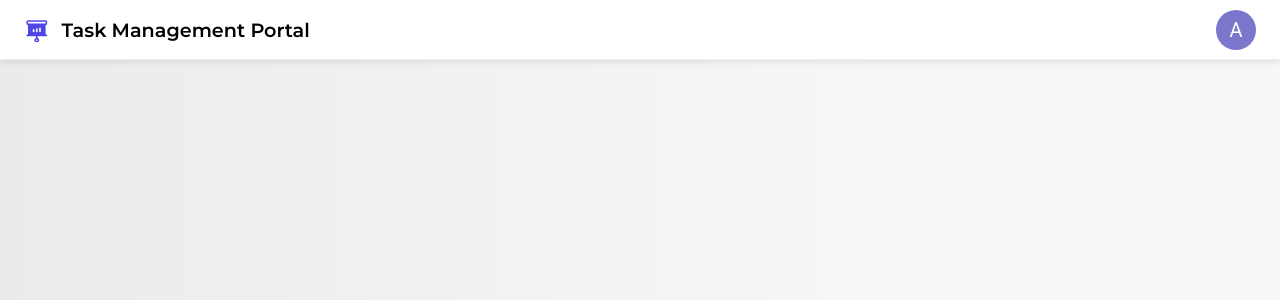
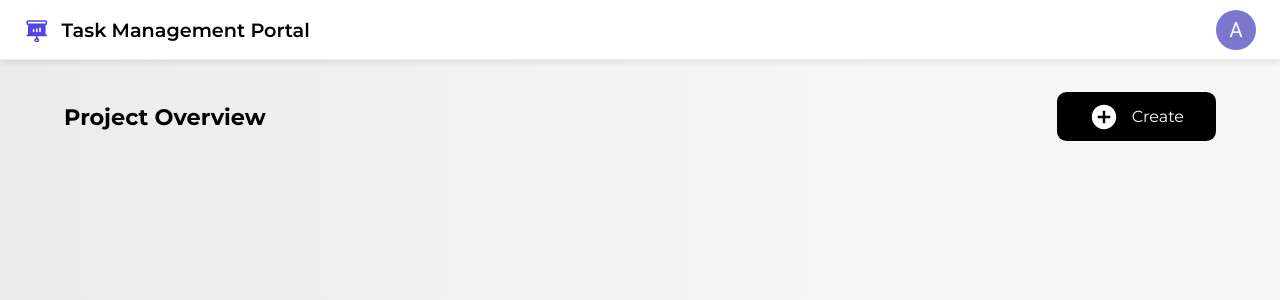
Before and after one commit to LCC234/task-assignment-fe, a React (Vite) app: page / in a window 1280 px wide. Shown: the top 300 px of the page. Built offline with nearby package versions, Linux system fonts and the light colour scheme; no server answers.

Commit message:
feat: create simple structure for main page

```diff
--- a/src/App.tsx
+++ b/src/App.tsx
@@ -1,11 +1,16 @@
 import { createBrowserRouter, RouterProvider } from "react-router-dom";
 import Overlay from "./components/Overlay";
+import TaskManagePage from "./pages/TaskManagePage";
 
 export const router = createBrowserRouter([
     {
         path: "/",
         element: <Overlay />,
         children: [
+            {
+                element: <TaskManagePage />,
+                index: true,
+            }
         ],
     },
 ]);
--- /dev/null
+++ b/src/components/button/Button.module.scss
@@ -0,0 +1,52 @@
+@use '@styles/variables' as vars;
+
+
+.plain {
+    display: flex;
+    justify-content: center;
+    align-items: center;
+    font-size: 1rem;
+    cursor: pointer;
+    padding: 0.8rem 2.8rem;
+
+    .spacer {
+        width: 0.8rem;
+    }
+
+
+}
+
+.outlined {
+    border: 2px solid vars.$black;
+    border-radius: vars.$border-radius-btn;
+    background-color: transparent;
+    color: vars.$black;
+
+    &:hover {
+        background-color: vars.$light-grey;
+    }
+
+}
+
+.filled {
+    background-color: vars.$black;
+    color: vars.$white;
+    border-radius: vars.$border-radius-btn;
+    border: none;
+
+    &:hover {
+        background-color: vars.$dark-grey;
+    }
+}
+
+.disabled {
+    background-color: vars.$light-grey;
+    color: vars.$light-grey-2;
+    border-radius: vars.$border-radius-btn;
+    border: none;
+    cursor: not-allowed;
+
+    &:hover {
+        background-color: vars.$light-grey;
+    }
+}
--- /dev/null
+++ b/src/components/button/Button.tsx
@@ -0,0 +1,83 @@
+import Tooltip from "@mui/material/Tooltip";
+import styles from "./Button.module.scss";
+import CircularProgress from "@mui/material/CircularProgress";
+
+export interface ButtonIconProps {
+    element: React.ReactNode;
+    position: "start" | "end";
+}
+
+export enum ButtonStyleType {
+    FILLED,
+    OUTLINED,
+}
+
+function Button(
+    {
+        label,
+        onClick,
+        className,
+        iconProps,
+        disable = false,
+        hoverText = "",
+        styleType = ButtonStyleType.FILLED,
+        isLoading = false,
+    }: {
+        label: string;
+        onClick: () => void;
+        className?: string;
+        iconProps?: ButtonIconProps;
+        disable?: boolean;
+        hoverText?: string;
+        styleType?: ButtonStyleType;
+        isLoading?: boolean;
+    }
+) {
+    return (
+        <Tooltip
+            title={
+                disable ? "" : <span style={{ fontFamily: "Montserrat, sans-serif", fontWeight: 300 }}>{hoverText}</span>
+            }
+
+        >
+            <div
+                onClick={() => {
+                    if (disable || isLoading) return;
+                    onClick();
+                }}
+                className={`${className ? className : ""}  ${styleType === ButtonStyleType.FILLED ? styles.filled : styles.outlined} ${disable ? styles.disabled : ""} ${styles.plain}`}
+            >
+                {
+                    isLoading ? (
+                        <CircularProgress
+                            size={20}
+                            sx={{
+                                color: styleType === ButtonStyleType.FILLED ? "#fff" : "#000000",
+                            }}
+                        />
+                    ) : (
+                        <>
+                            {iconProps?.position === "start" && (
+                                <>
+                                    {iconProps.element}
+                                    <div className={styles.spacer} />
+                                </>
+                            )}
+
+                            {label}
+
+                            {iconProps?.position === "end" && (
+                                <>
+                                    <div className={styles.spacer} />
+                                    {iconProps.element}
+                                </>
+                            )}
+                        </>
+                    )
+                }
+            </div>
+        </Tooltip>
+    );
+}
+
+export default Button;
--- /dev/null
+++ b/src/pages/TaskManagePage.module.scss
@@ -0,0 +1,22 @@
+.container {
+    width: 100%;
+    height: 100%;
+
+    .header {
+        width: 100%;
+        padding: 2rem 4rem;
+        display: flex;
+        justify-content: space-between;
+        align-items: center;
+
+        .title {
+            font-size: 1.4rem;
+            font-weight: 700;
+        }
+
+        .create-button{
+            padding: 0.6rem 2rem;
+        }
+
+    }
+}
--- /dev/null
+++ b/src/pages/TaskManagePage.tsx
@@ -0,0 +1,32 @@
+import Button, { ButtonStyleType } from "../components/button/Button";
+import styles from "./TaskManagePage.module.scss";
+import { IoMdAddCircle } from "react-icons/io";
+
+function TaskManagePage() {
+    return (
+        <div className={styles.container}>
+            <div className={styles.header}>
+                <div className={styles.title}>
+                    Project Overview
+                </div>
+                <Button
+                    label="Create"
+                    onClick={() => { console.log("Create New Task clicked"); }}
+                    className={styles["create-button"]}
+                    hoverText="Create a new task"
+                    styleType={ButtonStyleType.FILLED}
+                    iconProps={{
+                        element: (
+                            <IoMdAddCircle size={30} color="white" />
+                        ),
+                        position: "start",
+                    }}
+                />
+
+            </div>
+
+        </div>
+    );
+}
+
+export default TaskManagePage;
```
